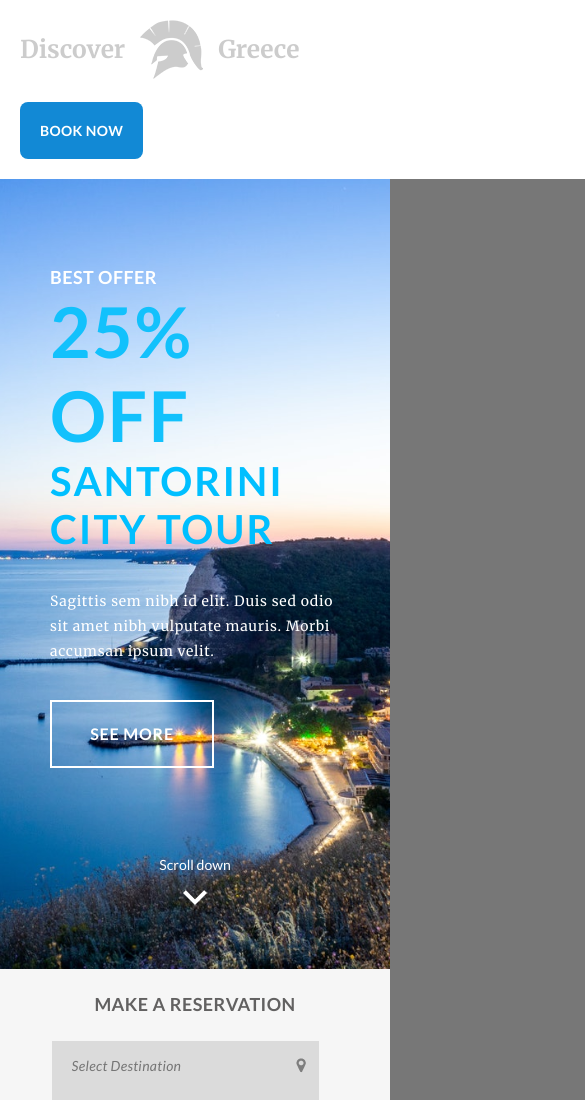
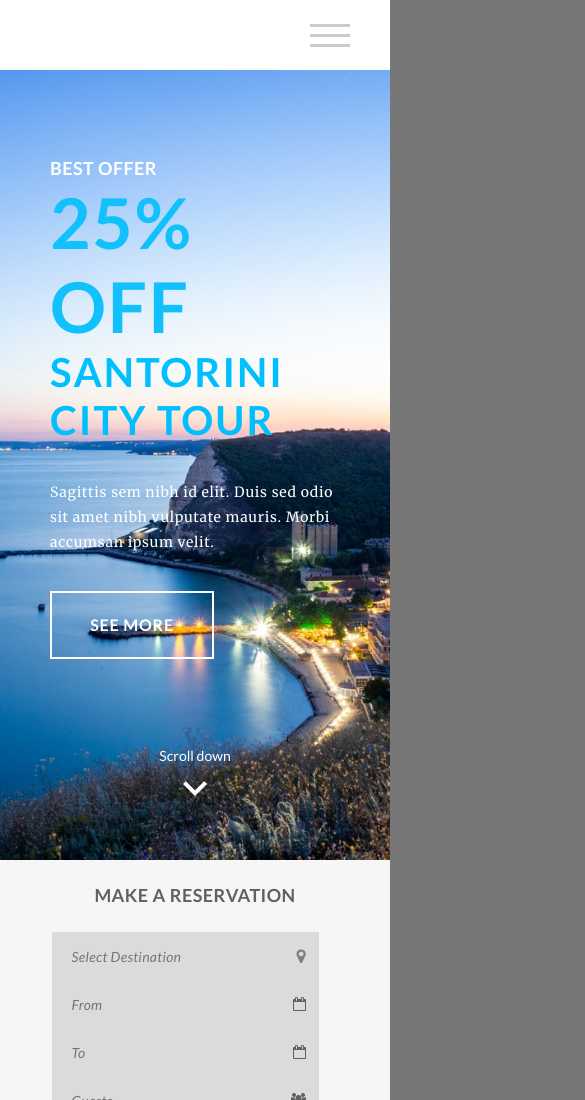
Before and after one commit to demid088/Travel-Agency, a plain HTML site: page index.html in a window 390 px wide. Shown: the top 1100 px of the page, 585 px wide, since content can reach past the window. Drawn offline with Linux system fonts and the light colour scheme.

Commit message:
[fix] - adaptive menu

```diff
--- a/css/header.css
+++ b/css/header.css
@@ -5,7 +5,8 @@
   display: flex;
   justify-content: space-between;
   align-items: center;
-  min-width: 1470px;
+  width: 100%;
+  max-width: 1470px;
   min-height: 116px;
   background-color: #ffffff;
   padding: 0 80px;
@@ -17,7 +18,7 @@
   align-items: center;
   align-self: stretch;
 
-  font-family: Merriweather;
+  font-family: 'Merriweather', serif;
   font-size: 24.5px;
   line-height: 19px;
   font-weight: 700;
--- a/css/media.css
+++ b/css/media.css
@@ -98,15 +98,14 @@
 @media (max-width: 720px) {
   /* HEADER */
 .header {
-  align-items: flex-start;
-  flex-direction: column;
+  min-height: 70px;
   padding: 20px;
 }
 .logo {
-  padding-bottom: 20px;
+  display: none;
 }
-.burger {
-  align-self: stretch;
+.header__btn {
+  display: none;
 }
 /* TOP */
 .top__offer {
--- a/index.html
+++ b/index.html
@@ -69,7 +69,7 @@
     <div class="burger">
         <nav class="burger__nav"></nav>
     </div>
-    <a href="#" class="btn btn--blue btn--radius">Book now</a>
+    <a href="#" class="header__btn btn btn--blue btn--radius">Book now</a>
 </header>
 
 <!---------------------------- TOP ---------------------------->
```
